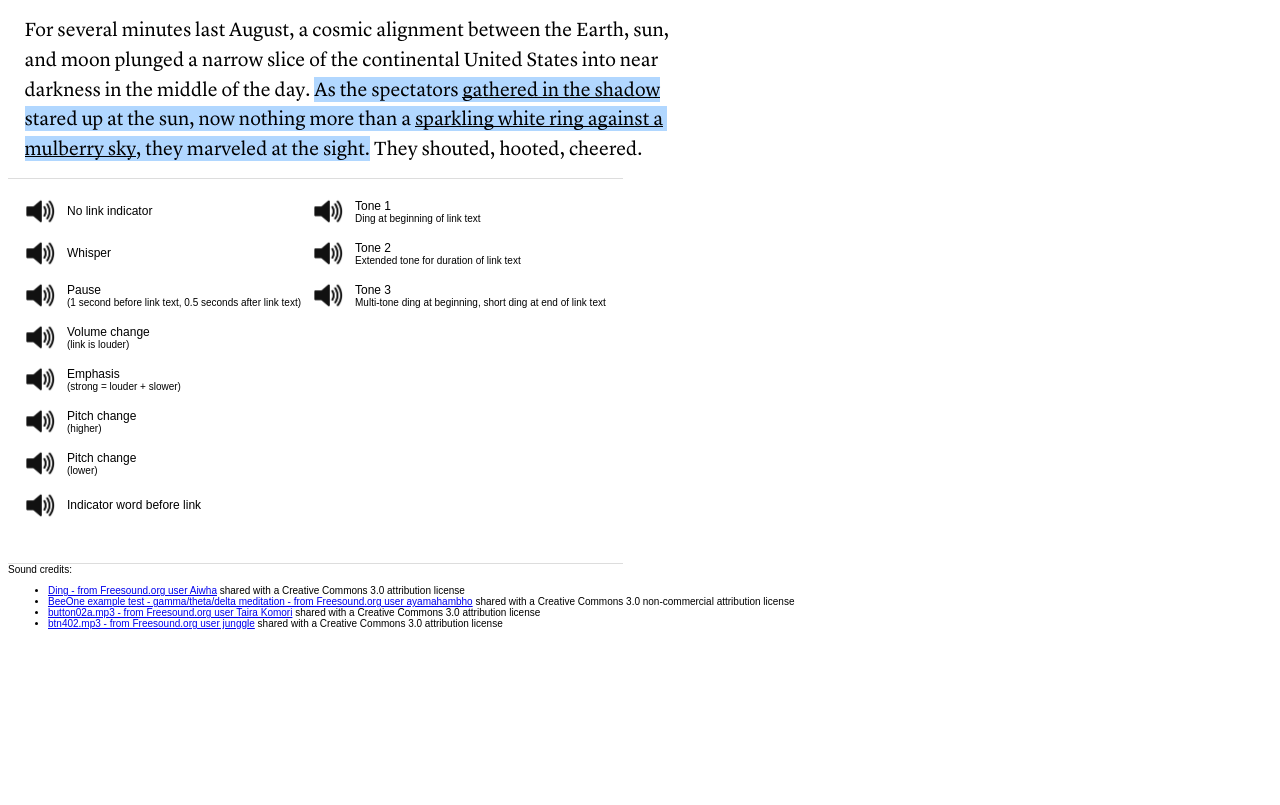
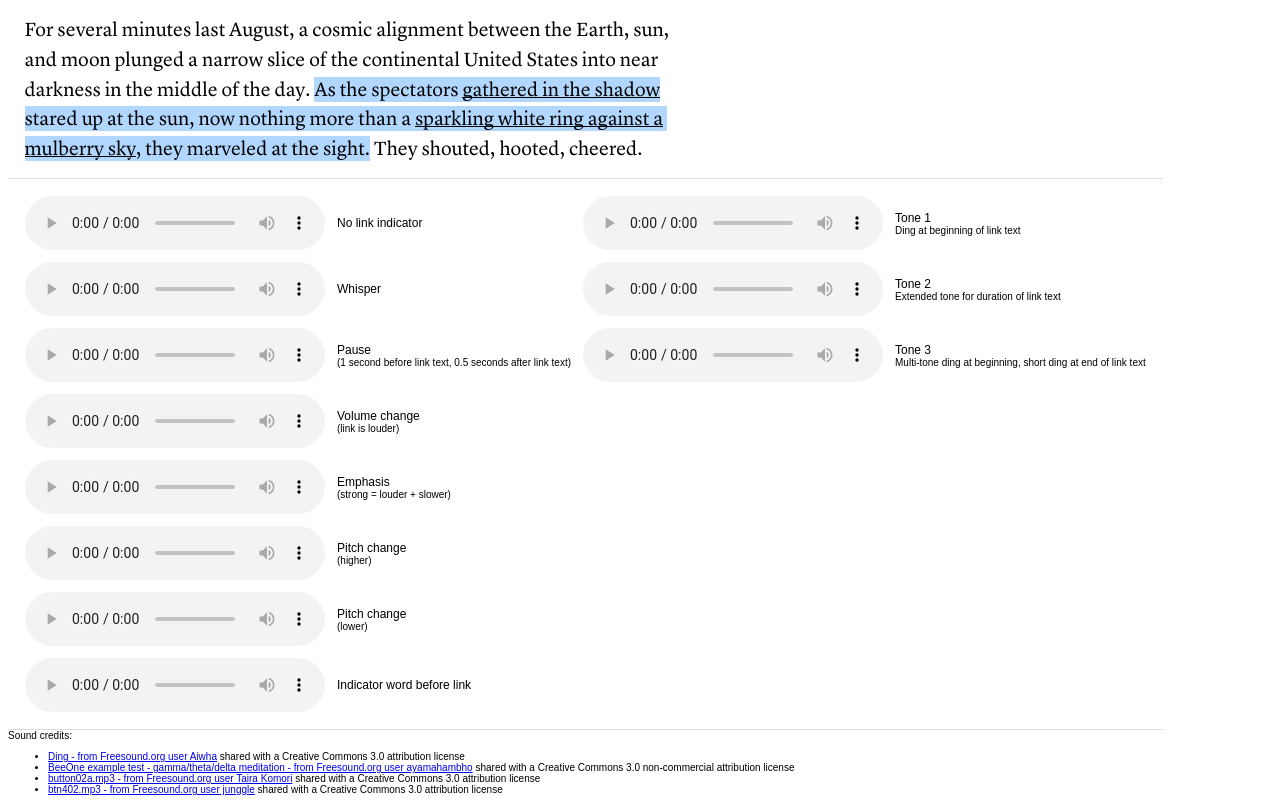
Before and after one commit to jwirfs-brock/voice-links, a plain HTML site: page index.html in a window 1280 px wide. Drawn offline with Linux system fonts and the light colour scheme.

Commit message:
Added audio player

```diff
--- a/index.html
+++ b/index.html
@@ -10,46 +10,94 @@
 <tbody>
 <tr>
 
-<td><img src="speaker.png" width="30px" onclick="javascript:PlaySound('v1_no_links.wav');"/></td>
+<td>  <audio controls>
+   <source src="v1_no_links.wav" type="audio/wav">
+ Your browser does not support the audio element.
+ </audio>
+</td>
 <td>No link indicator</td>
-<td><img src="speaker.png" width="30px" onclick="javascript:PlaySound('v9_tone1.wav');"/></td>
+<td><audio controls>
+   <source src="v9_tone1.wav" type="audio/wav">
+ Your browser does not support the audio element.
+ </audio>
+  </td>
 <td>Tone 1 <br><small>Ding at beginning of link text</small></td>
 </tr>
 <tr>
-<td><img src="speaker.png" width="30px" onclick="javascript:PlaySound('v2_whisper.wav');"/></td>
+<td><audio controls>
+   <source src="v2_whisper.wav" type="audio/wav">
+ Your browser does not support the audio element.
+ </audio>
+  </td>
 <td>Whisper</td>
-<td><img src="speaker.png" width="30px" onclick="javascript:PlaySound('v10_extendedtone.wav');"/></td>
+<td>
+  <audio controls>
+  <source src="v10_extendedtone.wav" type="audio/wav">
+  Your browser does not support the audio element.
+  </audio>
+</td>
 <td>Tone 2 <br><small>Extended tone for duration of link text</small></td>
 </tr>
 <tr>
-<td><img src="speaker.png" width="30px" onclick="javascript:PlaySound('v3_pause.wav');"/></td>
+<td>
+  <audio controls>
+  <source src="v3_pause.wav" type="audio/wav">
+  Your browser does not support the audio element.
+  </audio>
+  </td>
 <td>Pause <br><small>(1 second before link text, 0.5 seconds after link text)</small></td>
-<td><img src="speaker.png" width="30px" onclick="javascript:PlaySound('v11_start_end_tone.wav');"/></td>
+<td>
+  <audio controls>
+  <source src="v11_start_end_tone.wav" type="audio/wav">
+  Your browser does not support the audio element.
+  </audio>
+  </td>
 <td>Tone 3 <br><small>Multi-tone ding at beginning, short ding at end of link text</small></td>
 </tr>
 <tr>
-<td><img src="speaker.png" width="30px" onclick="javascript:PlaySound('v4_louder.wav');"/></td>
+<td>
+  <audio controls>
+  <source src="v4_louder.wav" type="audio/wav">
+  Your browser does not support the audio element.
+  </audio>
+  </td>
 <td>Volume change <br><small>(link is louder)</small></td>
 </tr>
 <tr>
-<td><img src="speaker.png" width="30px" onclick="javascript:PlaySound('v5_strong.wav');"/></td>
+<td>
+  <audio controls>
+  <source src="v5_strong.wav" type="audio/wav">
+  Your browser does not support the audio element.
+  </audio>
+</td>
 <td>Emphasis <br><small>(strong = louder + slower)</small></td>
 </tr>
 <tr>
-  <td><img src="speaker.png" width="30px" onclick="javascript:PlaySound('v6_highpitch.wav');"/></td>
+  <td>
+    <audio controls>
+    <source src="v6_highpitch.wav" type="audio/wav">
+    Your browser does not support the audio element.
+    </audio>
+    </td>
   <td>Pitch change <br><small>(higher)</small></td>
 </tr>
 <tr>
-  <td><img src="speaker.png" width="30px" onclick="javascript:PlaySound('v7_lowpitch.wav');"/></td>
+  <td>
+    <audio controls>
+    <source src="v7_lowpitch.wav" type="audio/wav">
+    Your browser does not support the audio element.
+    </audio>
+    </td>
   <td>Pitch change <br><small>(lower)</small></td>
 </tr>
 <tr>
-  <td><img src="speaker.png" width="30px" onclick="javascript:PlaySound('v8_link.wav');"/></td>
+  <td>
+    <audio controls>
+    <source src="v8_link.wav" type="audio/wav">
+    Your browser does not support the audio element.
+    </audio>
+    </td>
   <td>Indicator word before link</td>
-</tr>
-<tr>
-<td>&nbsp;</td>
-<td>&nbsp;</td>
 </tr>
 </tbody>
 </table>
```
